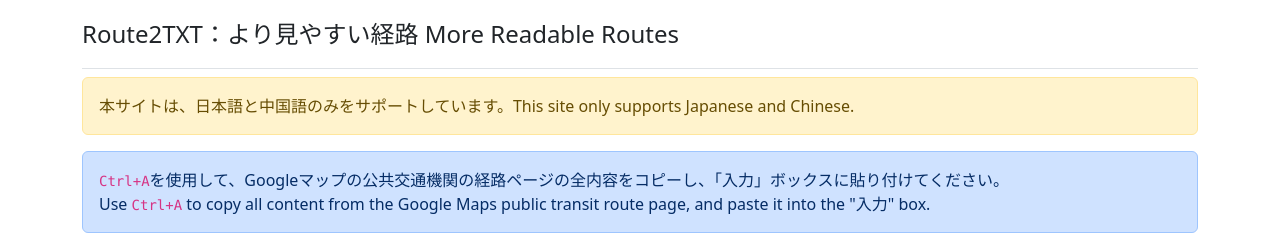
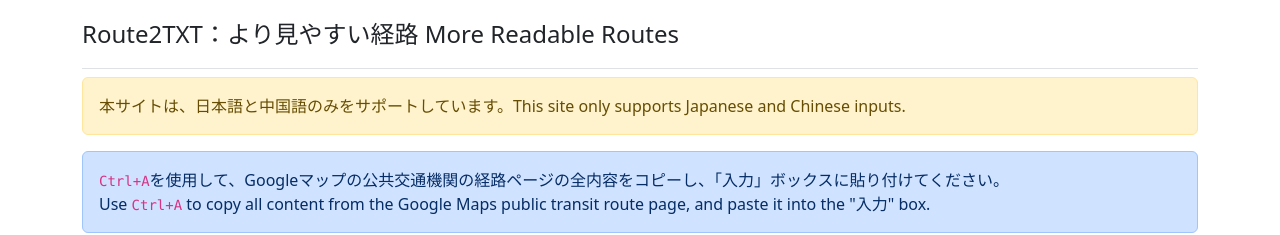
Before and after one commit to ihkk/Route2TXT, a React (Create React App) app: page / in a window 1280 px wide. Shown: the top 235 px of the page. Built offline with nearby package versions, Linux system fonts and the light colour scheme.

Commit message:
change guide

```diff
--- a/src/App.js
+++ b/src/App.js
@@ -276,7 +276,7 @@ function App() {
         <div className='row mt-2'>
           <div className='col-md-12'>
             <div className="alert alert-warning" role="alert">
-              本サイトは、日本語と中国語のみをサポートしています。This site only supports Japanese and Chinese.
+              本サイトは、日本語と中国語のみをサポートしています。This site only supports Japanese and Chinese inputs.
             </div>
             <div className="alert alert-primary" role="alert">
               <code>Ctrl+A</code>を使用して、Googleマップの公共交通機関の経路ページの全内容をコピーし、「入力」ボックスに貼り付けてください。<br />
```
